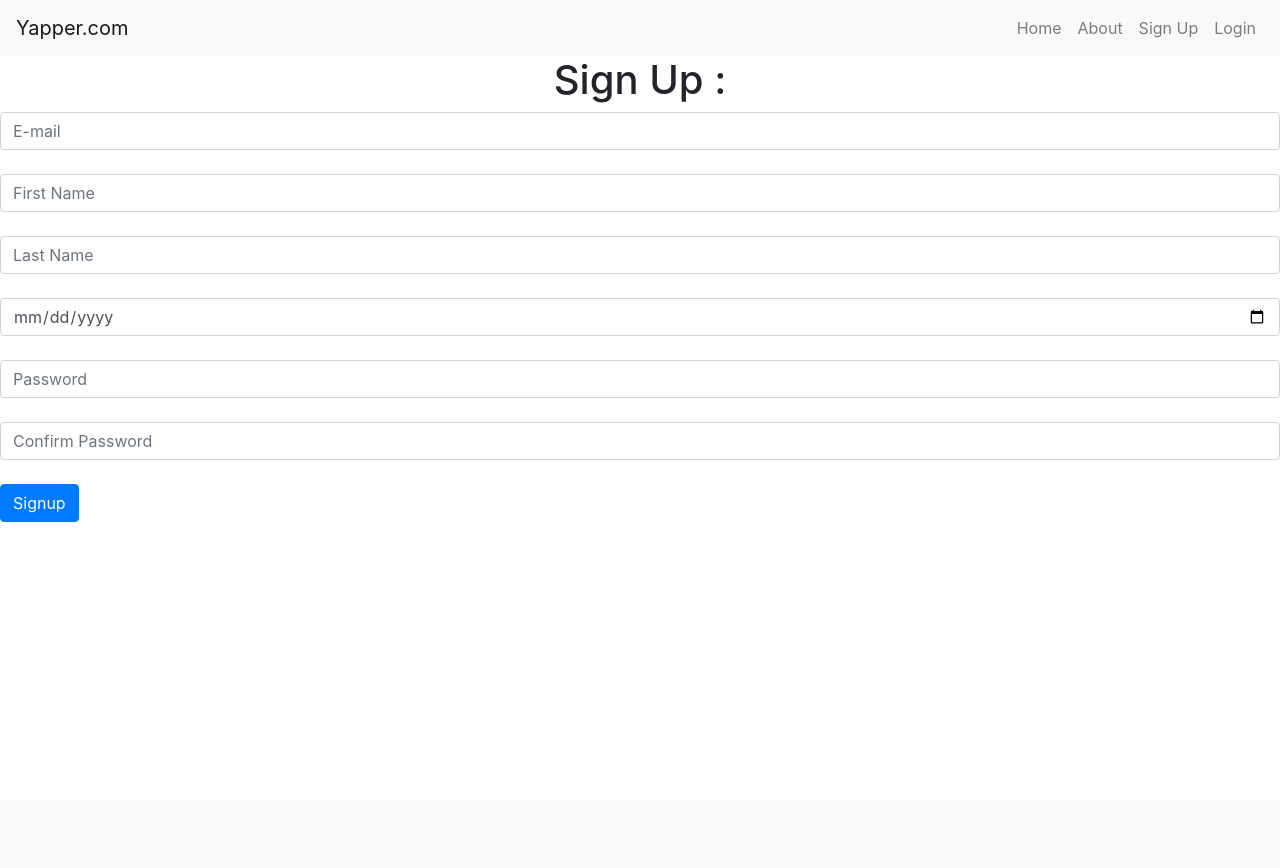
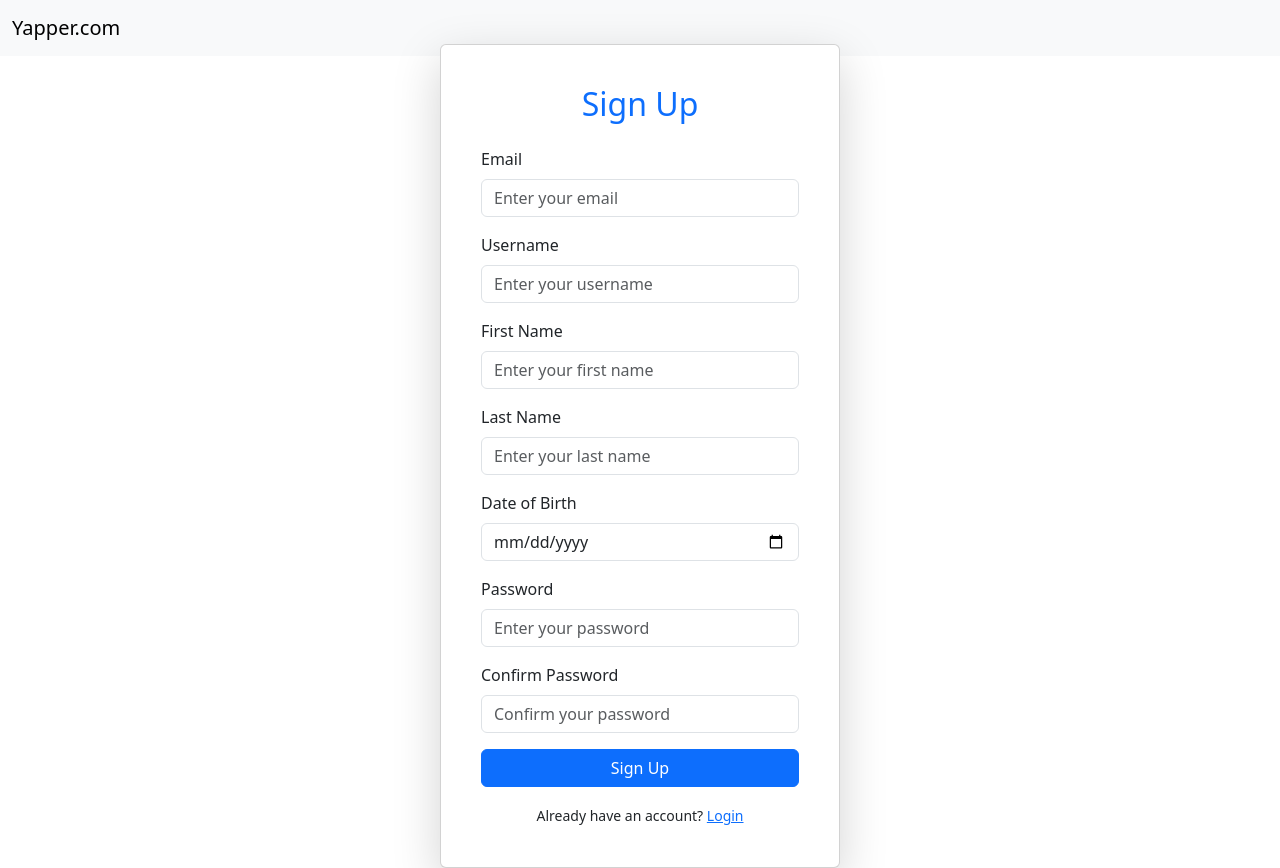
Before and after one commit to 2003HARSH/ReaderSphere, a Flask app: page /signup in a window 1280 px wide. Before the commit the page ends 522 px from the top, so only its background shows below. Run offline with Flask 3, Linux system fonts and the light colour scheme; parts of the project's set-up code (start-up, migrations or seed data) failed here and were passed over; some libraries are stand-ins or nearby versions.

Commit message:
Some UI chanages

```diff
--- a/website/auth.py
+++ b/website/auth.py
@@ -13,9 +13,12 @@ def login():
     if request.method=='GET':
         return render_template('login.html',user=current_user)
     elif request.method=='POST':
-        email=request.form.get('email')
+        email_username=request.form.get('email')
+        if email_username.endswith('@gmail.com'):
+            user=User.query.filter_by(email=email_username).first() #we get a row
+        else:
+            user=User.query.filter_by(username=email_username).first() #we get a row
         password=request.form.get('password')
-        user=User.query.filter_by(email=email).first() #we get a row
         if user:
             if check_password_hash(user.password,password):
                 flash("Logged In Successfully",category='success')
@@ -24,8 +27,8 @@ def login():
             else:
                 flash('Incorect username or password',category='error')
                 return render_template('login.html')
-        flash('No user found with this email',category='error')
-        return render_template('login.html',current_user=user)
+        flash('No user found with this email or username',category='error')
+        return render_template('login.html',user=current_user)
 
 @auth.route('/logout')
 @login_required
@@ -39,6 +42,7 @@ def signup():
         return render_template('signup.html',user=current_user)
     elif request.method=='POST':
         email=request.form.get('email')
+        username=request.form.get('username')
         first_name=request.form.get('first_name')
         last_name=request.form.get('last_name')
         dob=request.form.get('dob')
@@ -47,10 +51,11 @@ def signup():
 
         flag=True
 
-        user=User.query.filter_by(email=email).first() #we get a row
-
-        if user:
+        if User.query.filter_by(email=email).first():
             flash("Email already exists",category='error')
+            flag=False
+        if User.query.filter_by(username=username).first():
+            flash("Username already exists",category='error')
             flag=False
         if not (email.endswith('@gmail.com') and email!='@gmail.com' and email[:-10].isalnum()):
             flash("Invalid email",category='error')
@@ -71,7 +76,7 @@ def signup():
             flash("Invalid DOB",category='error')
             flag=False
         if flag:
-            user=User(email=email,first_name=first_name,last_name=last_name,password=generate_password_hash(password),dob=datetime.strptime(dob, '%Y-%m-%d').date())
+            user=User(email=email,username=username,first_name=first_name,last_name=last_name,password=generate_password_hash(password),dob=datetime.strptime(dob, '%Y-%m-%d').date())
             db.session.add(user)
             db.session.commit()
             flash("Account created",category='success')
--- a/website/models.py
+++ b/website/models.py
@@ -5,6 +5,7 @@ import datetime
 class User(db.Model, UserMixin):
     id = db.Column(db.Integer, primary_key=True)
     email = db.Column(db.String(150), unique=True, nullable=False)
+    username = db.Column(db.String(150), unique=True, nullable=False)
     first_name = db.Column(db.String(100), nullable=False)
     last_name = db.Column(db.String(100), nullable=False)
     dob = db.Column(db.Date, nullable=False)
--- a/website/templates/base.html
+++ b/website/templates/base.html
@@ -1,63 +1,55 @@
 <!DOCTYPE html>
 <html lang="en">
-
 <head>
     <meta charset="UTF-8">
     <meta name="viewport" content="width=device-width, initial-scale=1.0">
-    <link rel="stylesheet" href="https://stackpath.bootstrapcdn.com/bootstrap/4.4.1/css/bootstrap.min.css"
-        integrity="sha384-Vkoo8x4CGsO3+Hhxv8T/Q5PaXtkKtu6ug5TOeNV6gBiFeWPGFN9MuhOf23Q9Ifjh" crossorigin="anonymous" />
-    <link rel="stylesheet" href="https://stackpath.bootstrapcdn.com/font-awesome/4.7.0/css/font-awesome.min.css"
-        crossorigin="anonymous" />
+    <title>Yapper</title>
+    <!-- Bootstrap CSS -->
+    <link href="https://cdn.jsdelivr.net/npm/bootstrap@5.3.0/dist/css/bootstrap.min.css" rel="stylesheet">
     <script src="https://cdnjs.cloudflare.com/ajax/libs/socket.io/4.0.1/socket.io.js" integrity="sha512-q/dWJ3kcmjBLU4Qc47E4A9kTB4m3wuTY7vkFJDTZKjTs8jhyGQnaUrxa0Ytd0ssMZhbNua9hE+E7Qv1j+DyZwA==" crossorigin="anonymous"></script>
 
-    <title>{% block title %}Yapper.com{% endblock %}</title>
 </head>
+<body>
+    <!-- Navbar -->
+    <nav class="navbar navbar-expand-lg navbar-light bg-light">
+        <div class="container-fluid">
+            <!-- Brand/Logo -->
+            {% if user.is_authenticated %}
+            <a class="navbar-brand" href="#">Yapper.com/@{{user.username}}</a>
+            {% else %}
+            <a class="navbar-brand" href="#">Yapper.com</a>
+            {% endif %}
 
-<body>
-    <nav class="navbar navbar-expand-lg navbar-light bg-light">
-        <a class="navbar-brand" href="#">Yapper.com</a>
-        <button class="navbar-toggler" type="button" data-toggle="collapse" data-target="#navbarSupportedContent"
+            <!-- Toggle Button for Mobile -->
+            <button class="navbar-toggler" type="button" data-bs-toggle="collapse" data-bs-target="#navbarSupportedContent"
                 aria-controls="navbarSupportedContent" aria-expanded="false" aria-label="Toggle navigation">
                 <span class="navbar-toggler-icon"></span>
             </button>
 
+            <!-- Navbar Links -->
             <div class="collapse navbar-collapse" id="navbarSupportedContent">
-            <ul class="navbar-nav ml-auto">
-                <li class="nav-item"><a class="nav-link" href="/">Home</a></li>
-                <li class="nav-item"><a class="nav-link" href="/about">About</a></li>
+                <ul class="navbar-nav ms-auto mb-2 mb-lg-0">
                     {% if user.is_authenticated %}
-                <li class="nav-item"><a class="nav-link" href="/profile">Profile</a></li>
-                <li class="nav-item"><a class="nav-link" href="/messages">Messages</a></li>
-                <li class="nav-item"><a class="nav-link" href="/logout">Logout</a></li>
-                {% else %}
-                <li class="nav-item"><a class="nav-link" href="/signup">Sign Up</a></li>
-                <li class="nav-item"><a class="nav-link" href="/login">Login</a></li>
+                    <li class="nav-item">
+                        <a class="nav-link" href="/profile">Profile</a>
+                    </li>
+                    <li class="nav-item">
+                        <a class="nav-link" href="/messages">Messages</a>
+                    </li>
+                    <li class="nav-item">
+                        <a class="nav-link" href="/logout">Logout</a>
+                    </li>
                     {% endif %}
                 </ul>
             </div>
+        </div>
     </nav>
 
-    {% with messages = get_flashed_messages(with_categories=true) %}
-    {% if messages %}
-    {% for category, message in messages %}
-    {% if category =='error' %}
-    <div class="alert alert-danger alter-dismissable fade show" role="alert">
-        {{ message }}
-        <button type="button" class="close" data-dismiss="alert">
-            <span aria-hidden="true">&times;</span>
-        </button>
-    </div>
-    {% else %}
-    <div class="alert alert-success alter-dismissable fade show" role="alert">
-        {{ message }}
-        <button type="button" class="close" data-dismiss="alert">
-            <span aria-hidden="true">&times;</span>
-        </button>
-    </div>
-    {% endif %} {% endfor %} {% endif %} {% endwith %}
+    <!-- Main Content -->
+        {% block content %}{% endblock %}
 
-
-    {% block content %} {% endblock %}
+    <!-- Bootstrap JS and dependencies -->
+    <script src="https://cdn.jsdelivr.net/npm/@popperjs/core@2.11.6/dist/umd/popper.min.js"></script>
+    <script src="https://cdn.jsdelivr.net/npm/bootstrap@5.3.0/dist/js/bootstrap.min.js"></script>
 </body>
-
 </html>
--- a/website/templates/messages.html
+++ b/website/templates/messages.html
@@ -63,7 +63,7 @@
                 data.forEach(user => {
                     var listItem = document.createElement('li');
                     listItem.className = 'list-group-item friend-item';
-                    listItem.textContent = user.first_name + ' (' + user.email + ')';
+                    listItem.textContent = user.first_name + ' (@' + user.username + ')';
                     listItem.setAttribute('data-user-id', user.id);
                     listItem.addEventListener('click', function () {
                         selectUser(user.id, user.first_name);
--- a/website/templates/signup.html
+++ b/website/templates/signup.html
@@ -1,18 +1,50 @@
 {% extends "base.html" %}
 
-{% block title%} Sign Up {%endblock%}
-{%block content %}
+{% block title %} Sign Up {% endblock %}
 
-<h1 align="center">Sign Up :</h1>
+{% block content %}
+<div class="d-flex justify-content-center align-items-center vh-100">
+    <div class="card shadow-lg p-4" style="width: 400px;">
+        <div class="card-body">
+            <h2 class="text-center mb-4 text-primary">Sign Up</h2>
+            <form action="{{ url_for('auth.signup') }}" method="post">
+                <div class="mb-3">
+                    <label for="email" class="form-label">Email</label>
+                    <input type="text" name="email" id="email" class="form-control" placeholder="Enter your email" required>
+                </div>
+                <div class="mb-3">
+                    <label for="username" class="form-label">Username</label>
+                    <input type="text" name="username" id="username" class="form-control" placeholder="Enter your username" required>
+                </div>
+                <div class="mb-3">
+                    <label for="first_name" class="form-label">First Name</label>
+                    <input type="text" name="first_name" id="first_name" class="form-control" placeholder="Enter your first name" required>
+                </div>
+                <div class="mb-3">
+                    <label for="last_name" class="form-label">Last Name</label>
+                    <input type="text" name="last_name" id="last_name" class="form-control" placeholder="Enter your last name" required>
+                </div>
+                <div class="mb-3">
+                    <label for="dob" class="form-label">Date of Birth</label>
+                    <input type="date" name="dob" id="dob" class="form-control" required>
+                </div>
+                <div class="mb-3">
+                    <label for="password" class="form-label">Password</label>
+                    <input type="password" name="password" id="password" class="form-control" placeholder="Enter your password" required>
+                </div>
+                <div class="mb-3">
+                    <label for="confirm_password" class="form-label">Confirm Password</label>
+                    <input type="password" name="confirm_password" id="confirm_password" class="form-control" placeholder="Confirm your password" required>
+                </div>
+                <div class="d-grid">
+                    <button type="submit" class="btn btn-primary">Sign Up</button>
+                </div>
+            </form>
+            <div class="text-center mt-3">
+                <small>Already have an account? <a href="{{ url_for('auth.login') }}" class="text-primary">Login</a></small>
+            </div>
+        </div>
+    </div>
+</div>
 
-<form action="{{url_for('auth.signup')}}" method="post">
-    <input type="text" name="email" placeholder="E-mail " class="form-control"><br>
-    <input type="text" name="first_name" placeholder="First Name" class="form-control"><br>
-    <input type="text" name="last_name" placeholder="Last Name" class="form-control"><br>
-    <input type="date" id="dob" name="dob" class="form-control"><br>
-    <input type="password" name="password" placeholder="Password" class="form-control"><br>
-    <input type="password" name="confirm_password" placeholder="Confirm Password" class="form-control"><br>
-    <input class="btn btn-primary" type="submit" value="Signup">
-</form>
-
-{%endblock%}
+{% endblock %}
```
Also changed, not shown: website/templates/about.html (deleted, +0 -9 lines), website/templates/index.html (deleted, +0 -7 lines), website/templates/login.html (+27 -8 lines), website/templates/profile.html (+33 -17 lines), website/views.py (+6 -8 lines). Lines whose indentation alone changed are shown as unchanged.
